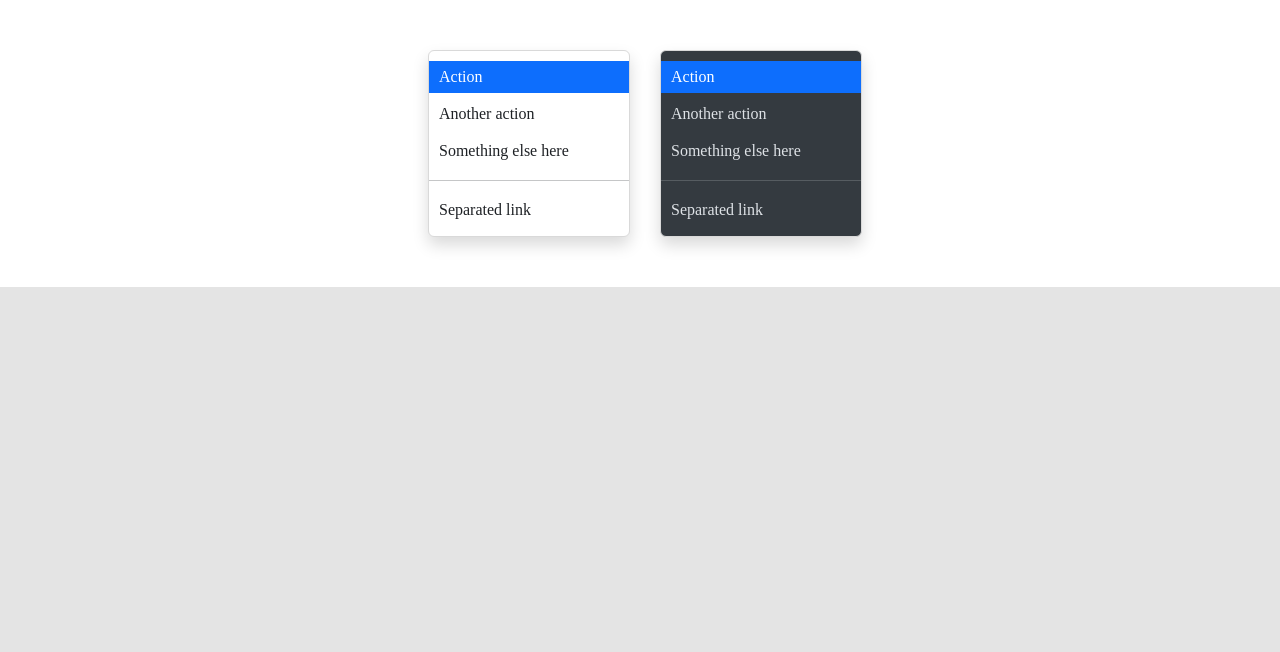
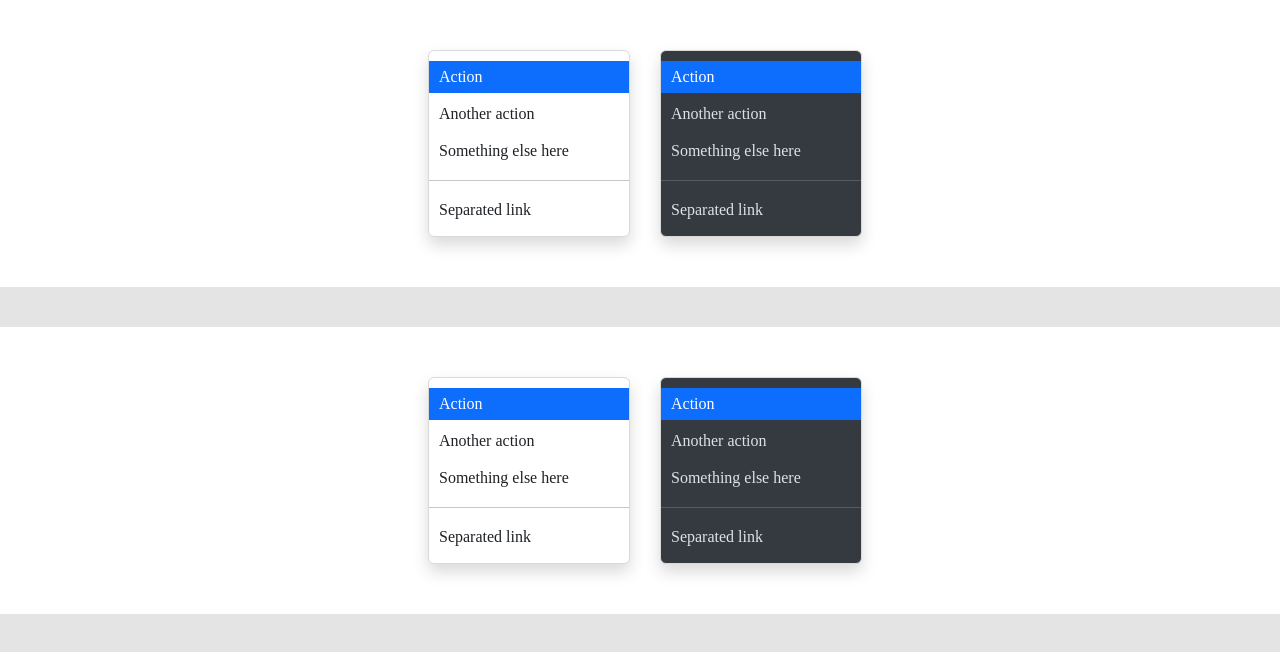
Before and after one commit to eemansayed/dropdown-bootstrap, a plain HTML site: page index.html in a window 1280 px wide. Drawn offline with Linux system fonts and the light colour scheme.

Commit message:
add styles

```diff
--- a/index.html
+++ b/index.html
@@ -52,6 +52,50 @@
         </div>
       </div>
     </section>
+
+    <section class="dropdown-section">
+      <div class="container">
+        <div class="top">
+          <div class="dropdown">
+            <div class="items">
+              <div class="item active">
+                <a class="link" href="#">Action</a>
+              </div>
+              <div class="item">
+                <a class="link" href="#">Another action</a>
+              </div>
+              <div class="item">
+                <a class="link" href="#">Something else here</a>
+              </div>
+              <hr />
+              <div class="item">
+                <a class="link" href="#">Separated link</a>
+              </div>
+            </div>
+          </div>
+        </div>
+
+        <div class="bottom">
+          <div class="dropdown">
+            <div class="items">
+              <div class="item active">
+                <a class="link" href="#">Action</a>
+              </div>
+              <div class="item">
+                <a class="link" href="#">Another action</a>
+              </div>
+              <div class="item">
+                <a class="link" href="#">Something else here</a>
+              </div>
+              <hr />
+              <div class="item">
+                <a class="link" href="#">Separated link</a>
+              </div>
+            </div>
+          </div>
+        </div>
+      </div>
+    </section>
     <script type="text/javascript" src="script.js"></script>
   </body>
 </html>
--- a/style.scss
+++ b/style.scss
@@ -1,6 +1,7 @@
 body {
   display: flex;
   flex-direction: column;
+  gap: 40px;
   background-color: #e4e4e4;
   margin: 0;
 }
```
Also changed, not shown: style.css, 1 other file.
